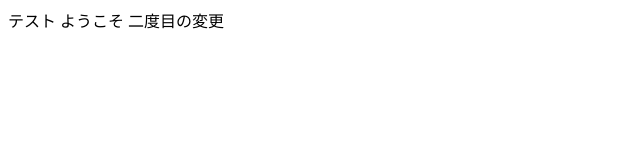
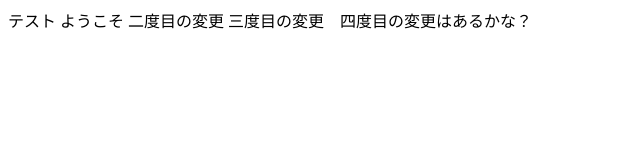
Before and after one commit to yuma25/20250428-git-workshop, a plain HTML site: page index.html in a window 1280 px wide. Shown: the whole page, without its empty margins (0-640 px from the left). Drawn offline with Linux system fonts and the light colour scheme.

Commit message:
Update index.html
11行目に変更を加えました．

```diff
--- a/index.html
+++ b/index.html
@@ -8,5 +8,6 @@
     テスト
     ようこそ
     二度目の変更
+    三度目の変更　四度目の変更はあるかな？
   </body>
 </html>
```
